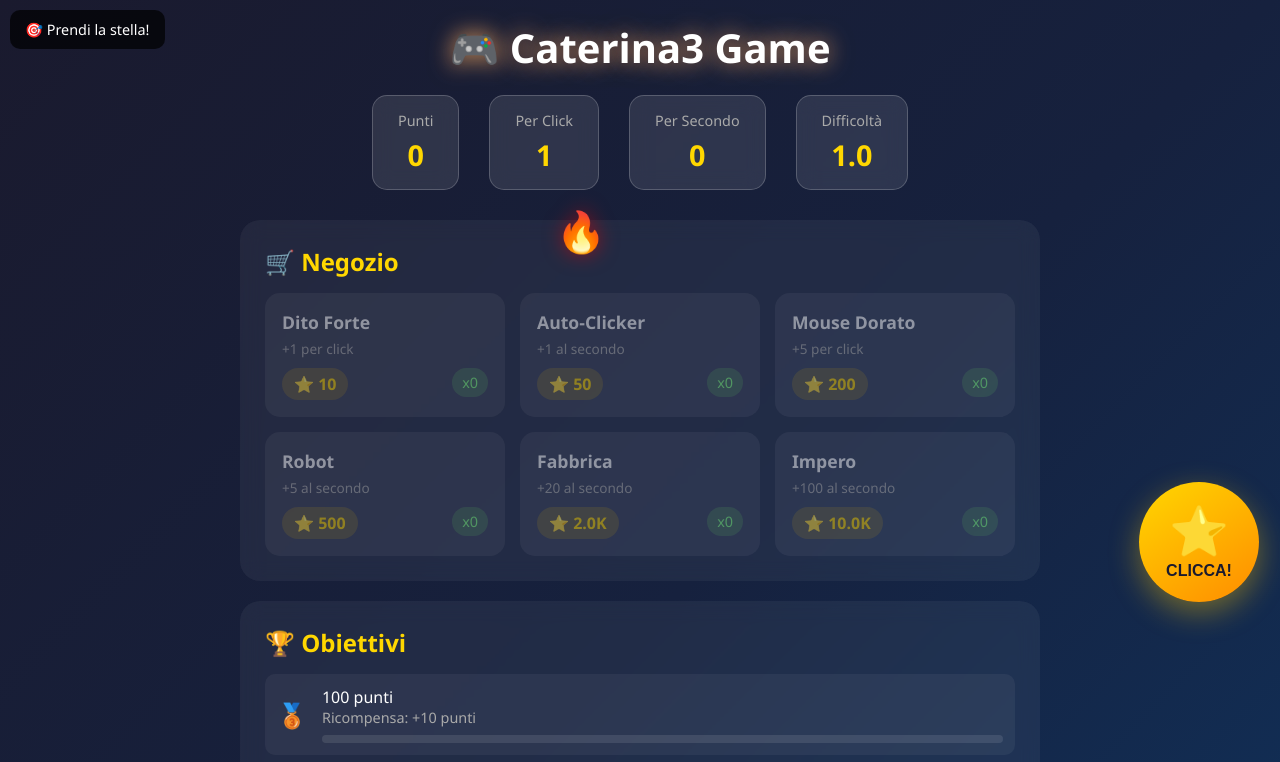
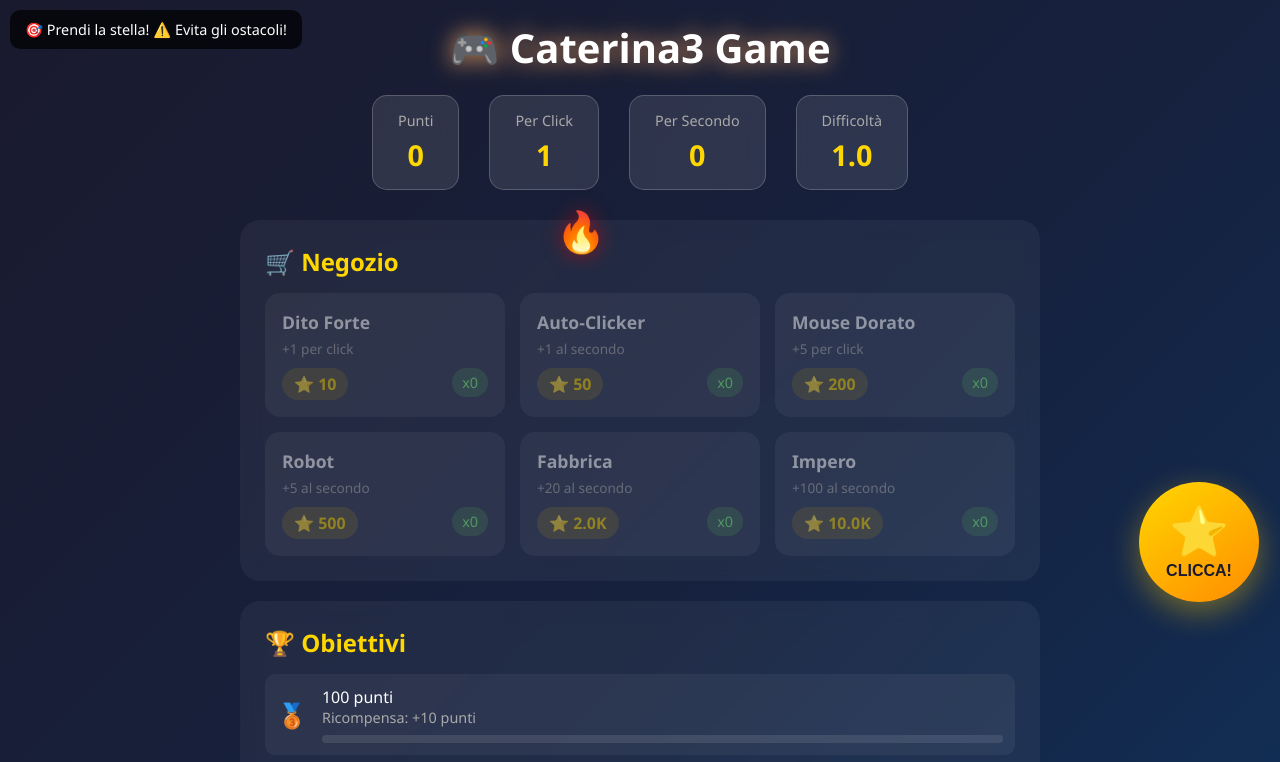
Before and after one commit to Cate159/syte, a website: page index.html in a window 1280 px wide. Shown: the top 762 px of the page. Drawn offline with Linux system fonts and the light colour scheme.

Commit message:
Auto update

```diff
--- a/index.html
+++ b/index.html
@@ -30,7 +30,7 @@
         </div>
 
         <div class="difficulty-indicator">
-            🎯 Prendi la stella!
+            🎯 Prendi la stella! ⚠️ Evita gli ostacoli!
         </div>
 
         <button class="main-btn" id="mainBtn">
```
